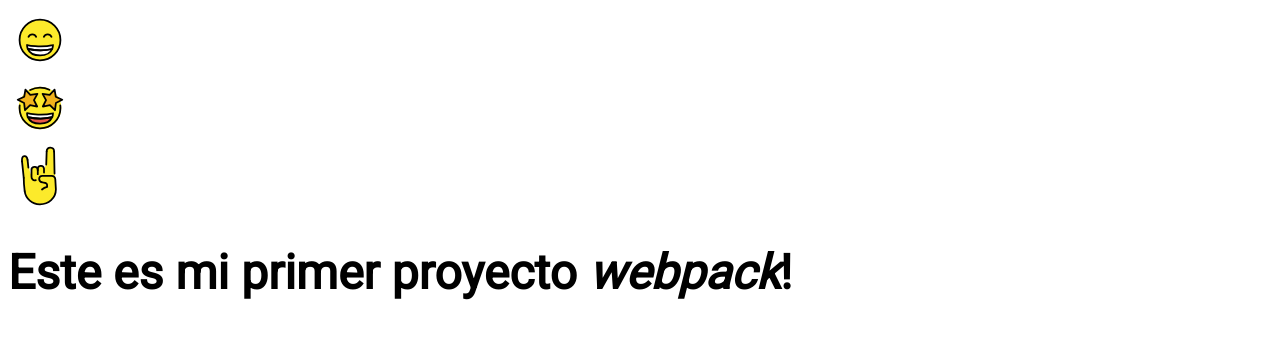
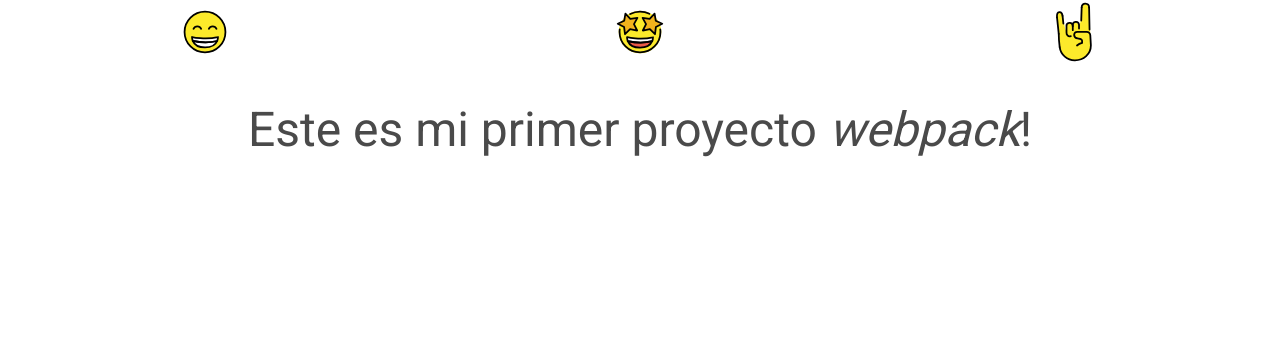
Before and after one commit to frontend-lessons/webpack-essential, a website built with webpack: page src/templates/index.html in a window 1280 px wide. Built offline with nearby package versions, Linux system fonts and the light colour scheme; files whose address does not match are found by name.

Commit message:
Archivo style.css tras el paso 5

```diff
--- a/src/css/style.css
+++ b/src/css/style.css
@@ -1,3 +1,4 @@
+@import '~bulma/css/bulma.min.css';
 @import url('https://fonts.googleapis.com/css?family=Roboto&display=swap');
 
 h1 {
```
